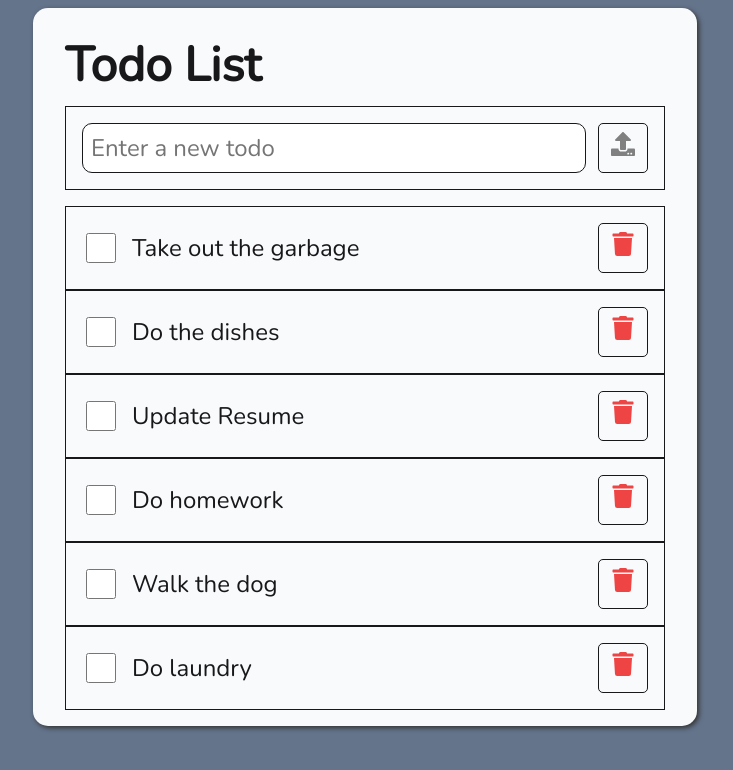
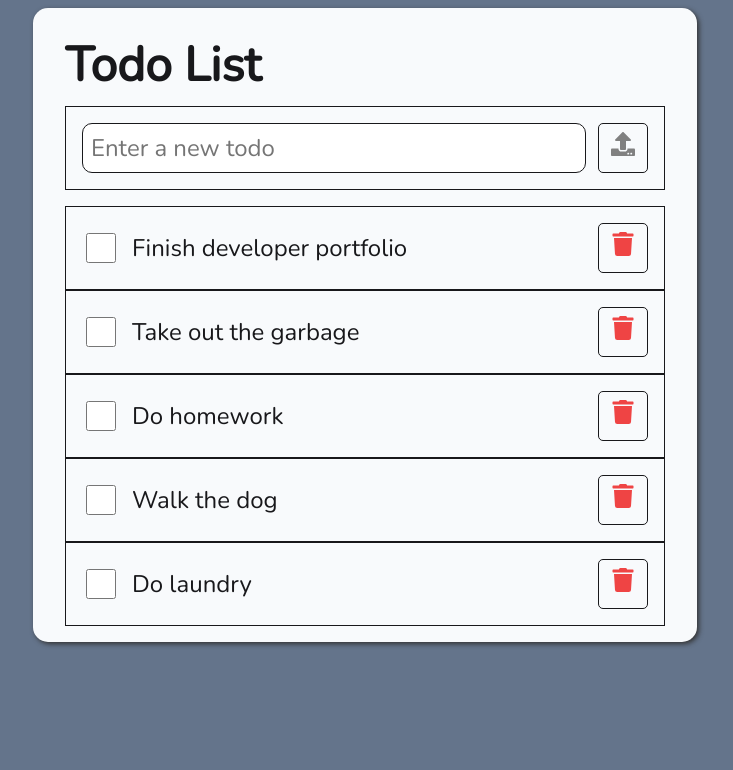
Before and after one commit to snelson-seattle/react-query-todos, a React (Vite) app: page / in a window 1280 px wide. Shown: the top 770 px of the page, without its empty margins (275-1008 px from the left). Built offline with nearby package versions, Linux system fonts and the light colour scheme; data requests are answered from the project's data file.

Commit message:
added handleDelete function to TodoList component

```diff
--- a/data/db.json
+++ b/data/db.json
@@ -20,21 +20,15 @@
     },
     {
       "userId": 1,
-      "id": 4,
-      "name": "Update Resume",
-      "completed": false
+      "name": "Take out the garbage",
+      "completed": false,
+      "id": 6
     },
     {
       "userId": 1,
-      "id": 5,
-      "name": "Do the dishes",
-      "completed": false
-    },
-    {
-      "userId": 1,
-      "name": "Take out the garbage",
+      "name": "Finish developer portfolio",
       "completed": false,
-      "id": 6
+      "id": 7
     }
   ]
 }
--- a/src/features/todos/TodoList.jsx
+++ b/src/features/todos/TodoList.jsx
@@ -23,7 +23,31 @@ const TodoList = () => {
   const [todos, setTodos] = useState(data || []);
 
   useEffect(() => {
-    setTodos(data);
+    const arrayIdsOrder = JSON.parse(localStorage.getItem("taskOrder"));
+
+    // If there is data, but no array of task ids in correct order
+    if(!arrayIdsOrder && data?.length) {
+      const idsOrderArray = data.map(item => item.id);
+      localStorage.setItem("taskOrder", JSON.stringify(idsOrderArray));
+    }
+
+    let myTaskArray;
+    if(arrayIdsOrder?.length && data?.length) {
+      // map over data array and sort by correct position
+      myTaskArray = arrayIdsOrder.map(position => {
+        return data.find(item => item.id === position);
+      });
+
+      const newItems = data.filter(item => {
+        return !arrayIdsOrder.includes(item.id);
+      });
+
+      if(newItems?.length) {
+        myTaskArray = [...newItems, ...myTaskArray];
+      }
+    }
+
+    setTodos(myTaskArray || data);
   }, [data]);
 
   const addTodoMutation = useMutation(addTodo, {
@@ -57,6 +81,17 @@ const TodoList = () => {
     setNewTodo("");
   };
 
+  const handleDelete = (id) => {
+    const arrayIdsOrder = JSON.parse(localStorage.getItem('taskOrder'))
+
+    if (arrayIdsOrder?.length) {
+        const newIdsOrderArray = arrayIdsOrder.filter(num => num !== id)
+        localStorage.setItem('taskOrder', JSON.stringify(newIdsOrderArray))
+    }
+
+    deleteTodoMutation.mutate({ id })
+}
+
   const handleDragEnd = (result) => {
     if(!result) {
       return;
@@ -67,6 +102,9 @@ const TodoList = () => {
     const [reorderedItem] = tasks.splice(result.source.index, 1);
 
     tasks.splice(result.destination.index, 0, reorderedItem);
+
+    const idsOrderArray = tasks.map(task => task.id);
+    localStorage.setItem("taskOrder", JSON.stringify(idsOrderArray));
 
     setTodos(tasks);
   }
```
